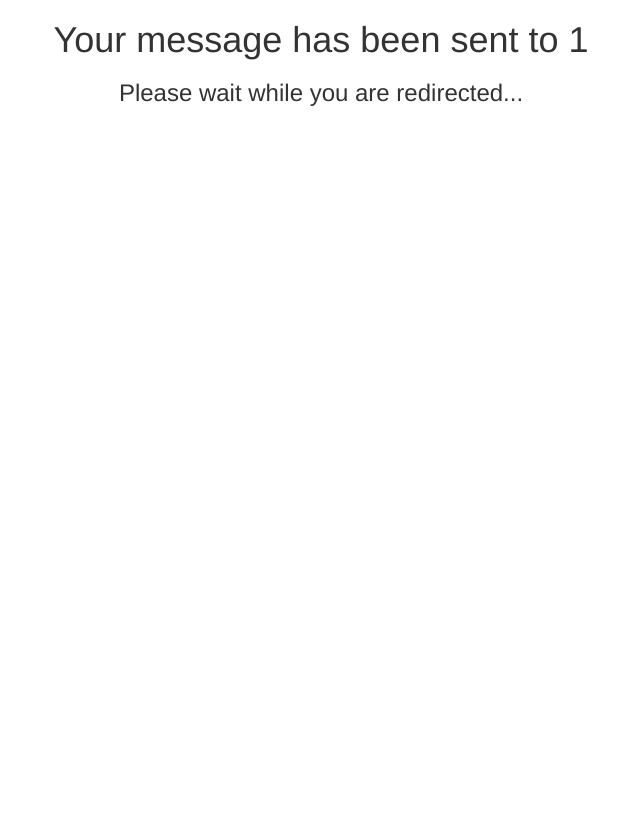
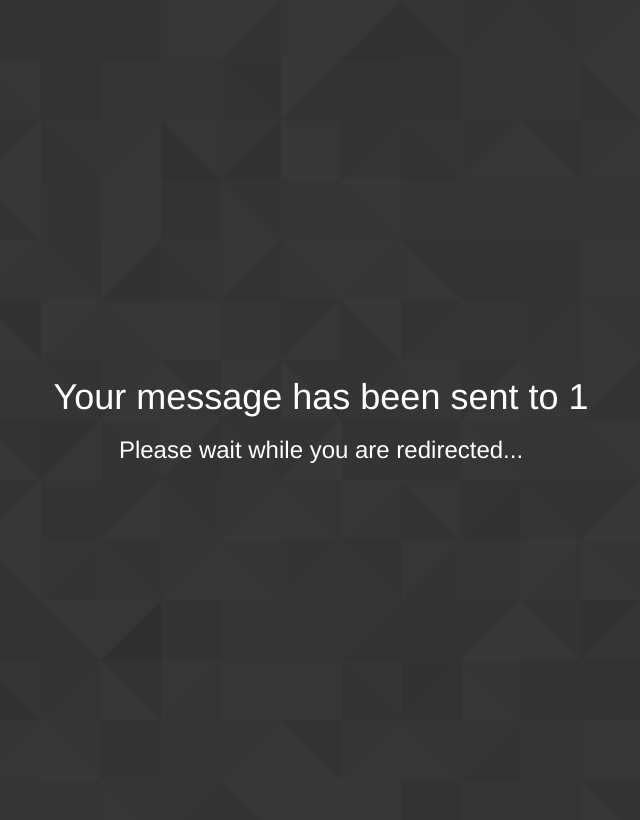
Before and after one commit to shaoandrew/TextToCall, a Flask app: template templates/complete.html in a window 1280 px wide. Shown: the whole page, without its empty margins (319-959 px from the left). Before the commit the page ends 106 px from the top, so only its background shows below. Run offline with Flask 2, Linux system fonts and the light colour scheme; the template is opened without the code that fills it: most values are stand-ins (such as "Sample title", 1, 10 or a date in 2020); some libraries are stand-ins or nearby versions.

Commit message:
added style to complete

```diff
--- a/static/index.html
+++ b/static/index.html
@@ -9,7 +9,7 @@
     <div class="outer">
     <div class="container centered-div">
         <div class="row">
-            <h1 class="text-center">Text to Call</h1>
+            <h1 class="text-center" id="title-font">Text to Call</h1>
         </div>
         <div class="row">
             <div class="col-md-3"></div>
--- a/static/main.css
+++ b/static/main.css
@@ -3,7 +3,7 @@ body {
     color: white;
 }
 
-h1 {
+#title-font {
     font-size: 50px;
 }
 .text-left {
--- a/templates/complete.html
+++ b/templates/complete.html
@@ -4,9 +4,14 @@
         <title>Text to Call</title>
         <meta http-equiv="refresh" content="3;url=/">
         <link rel="stylesheet" href="https://maxcdn.bootstrapcdn.com/bootstrap/3.2.0/css/bootstrap.min.css">
+        <link rel="stylesheet" href="main.css">
     </head>
     <body>
-        <h1 style="text-align:center">Your message has been sent to {{ number }}</h1>
-        <h3 style="text-align:center">Please wait while you are redirected...</h3>
+        <div class="outer">
+            <div class="centered-div">
+            <h1 style="text-align:center">Your message has been sent to {{ number }}</h1>
+            <h3 style="text-align:center">Please wait while you are redirected...</h3>
+            </div>
+        </div>
     </body>
 </html>
```
